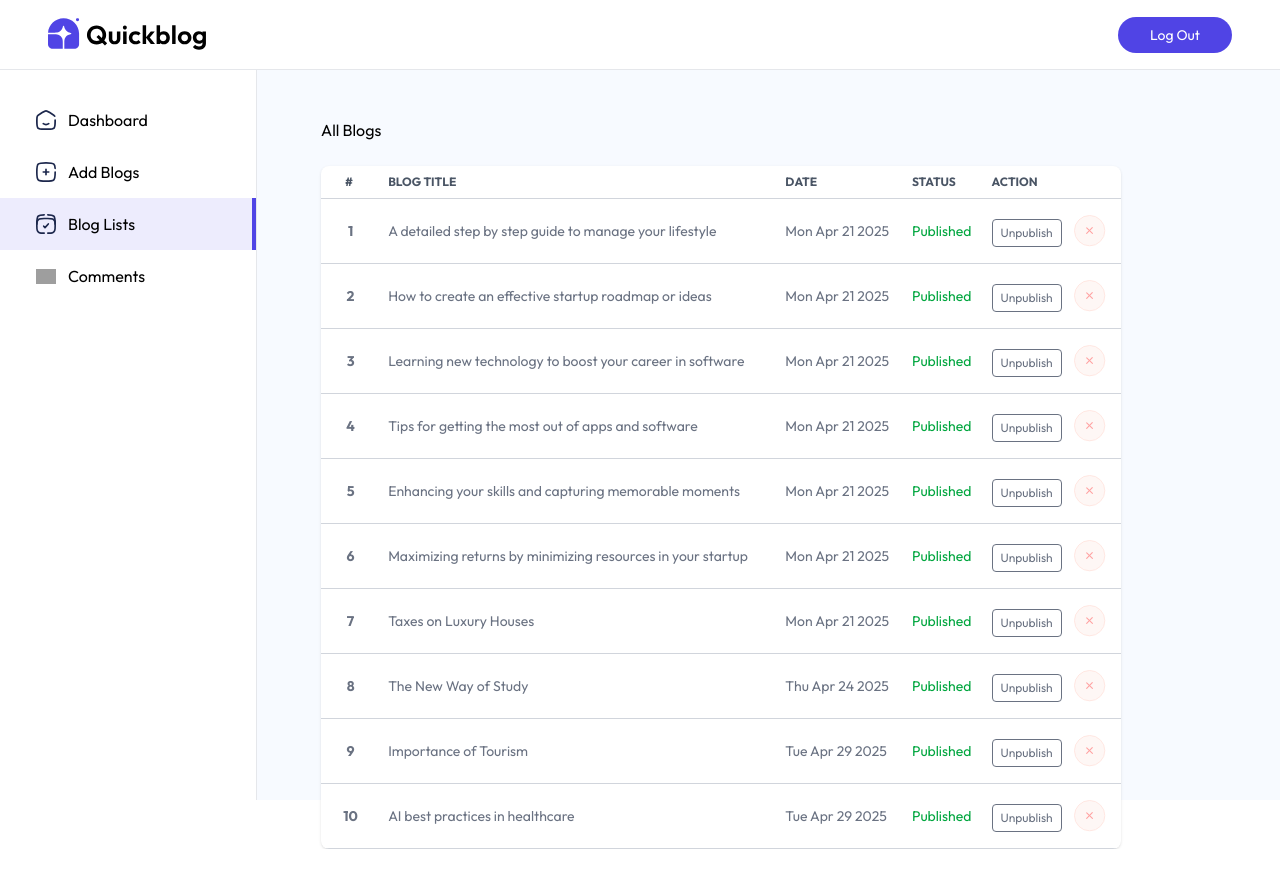
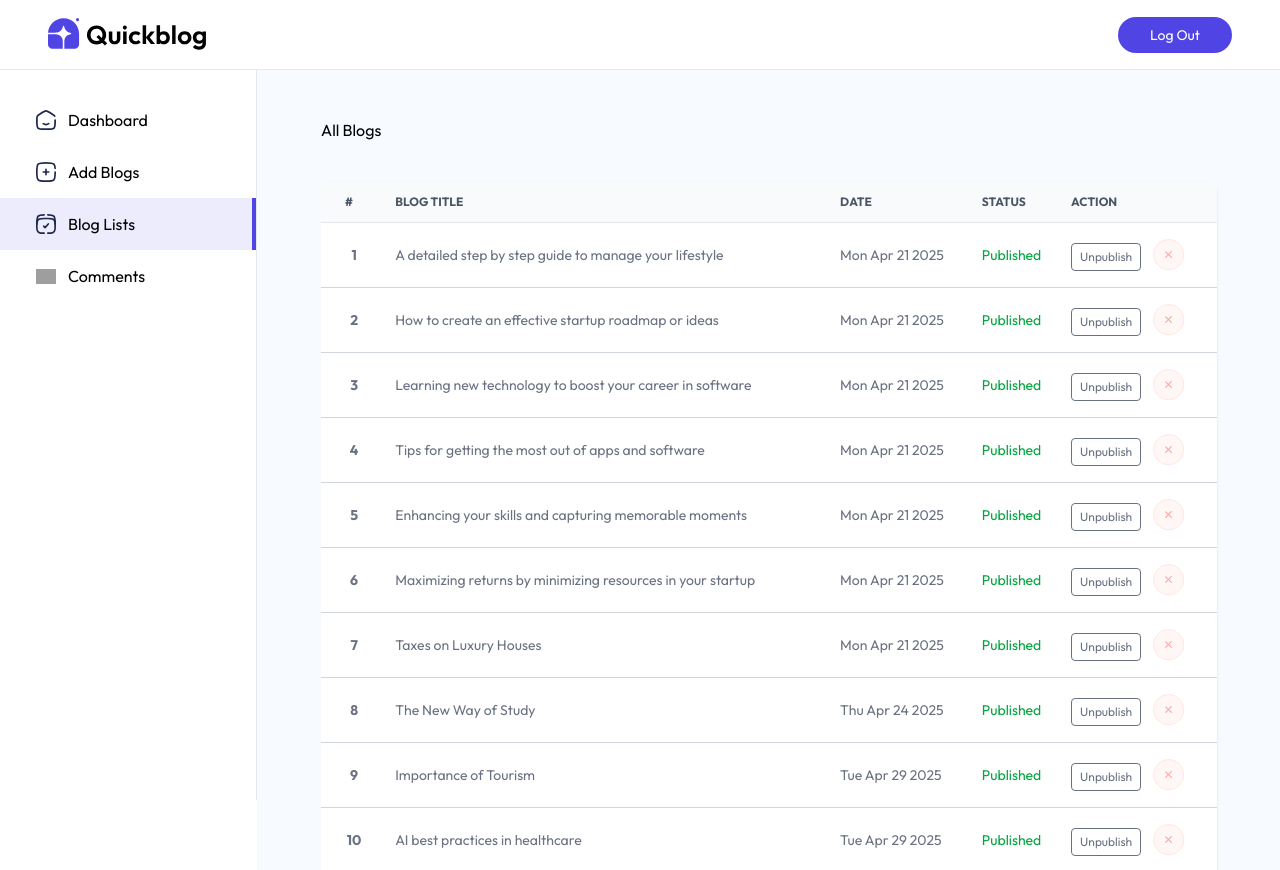
Before and after one commit to outgoingrudra/Blog-site, a React (Vite) app in the folder frontend/: page /admin/listBlog in a window 1280 px wide. Before the commit the page ends 849 px from the top, so only its background shows below. Built offline with nearby package versions, Linux system fonts and the light colour scheme; grey boxes are pictures that could not be loaded.

Commit message:
changes made

```diff
--- a/frontend/src/Pages/Admin/Comments.jsx
+++ b/frontend/src/Pages/Admin/Comments.jsx
@@ -1,6 +1,7 @@
-import React from 'react'
+import React, { useState } from 'react'
 
 export default function Comments() {
+  const [comments,setComments] = useState([])
   return (
     <div>Comments</div>
   )
--- a/frontend/src/Pages/Admin/ListBlog.jsx
+++ b/frontend/src/Pages/Admin/ListBlog.jsx
@@ -2,6 +2,7 @@ import React, { useEffect, useState } from "react";
 import { blog_data } from "../../assets/assets";
 import BlogTableItem from "../../Components/admin/BlogTableItem";
 import assets from "../../assets/assets";
+
 export default function ListBlog() {
   const [blogs, setBlogs] = useState([]);
 
@@ -12,49 +13,45 @@ export default function ListBlog() {
   useEffect(() => {
     fetchBlogs();
   }, []);
+
   return (
-    <div className="flex-1 pt-5 px-5 sm:pt-12  sm:pl-16 bg-blue-50/50">
-      <h1 className="">All Blogs</h1>
-      <div className="">
-        <div className="flex items-center gap-3 mt-6 text-gray-600">
+    // Main container with full height
+    <div className="flex-1 h-screen flex flex-col pt-5 px-5 sm:pt-12 sm:pl-16 bg-blue-50/50">
+      <h1 className="mb-4 flex-shrink-0">All Blogs</h1>
 
-          <div className="relative h-4/5 max-w-4xl overflow-x-auto shadow rounded-lg  scrollbar-hide bg-white ">
-            <table className="md:w-[800px] w-full text-sm  text-gray-500">
-              <thead className=" text-xs text-gray-600 text-left uppercase">
+      {/* Content container that takes remaining space */}
+      <div className="flex-1 min-h-0 overflow-hidden">
+        <div className="flex items-start gap-3 mt-6 text-gray-600 h-full">
+          <div className="relative max-w-4xl w-full h-full shadow rounded-lg bg-white flex flex-col">
+
+            {/* Table container with defined max height and scroll */}
+            <div className="flex-1 min-h-0 max-h-full overflow-auto">
+              <table className="min-w-full table-auto text-sm text-gray-500">
+                <thead className="text-xs text-gray-600 text-left uppercase bg-gray-50 sticky top-0 z-10">
                   <tr>
-                  <th scope="col" className="px-2 py-2 xl:px-6">
-                    #
-                  </th>
-                  <th scope="col" className="px-2 py-2">
-                    Blog Title
-                  </th>
-                  <th scope="col" className="px-2 py-2 max-sm:hidden">
-                    Date
-                  </th>
-                  <th scope="col" className="px-2 py-2 max-sm:hidden">
-                    Status
-                  </th>
-                  <th scope="col" className="px-2 py-2">
-                    Action
-                  </th>
+                    <th className="px-2 py-3 xl:px-6 border-b border-gray-200">#</th>
+                    <th className="px-2 py-3 border-b border-gray-200">Blog Title</th>
+                    <th className="px-2 py-3 max-sm:hidden border-b border-gray-200">Date</th>
+                    <th className="px-2 py-3 max-sm:hidden border-b border-gray-200">Status</th>
+                    <th className="px-2 py-3 border-b border-gray-200">Action</th>
                   </tr>
                 </thead>
+
                 <tbody>
-                {blogs.map((b, i) => {
-                  return (
+                  {blogs.map((b, i) => (
                     <BlogTableItem
                       key={b._id}
                       blog={b}
                       fetchBlog={fetchBlogs}
                       index={i + 1}
                     />
-                  );
-                })}
+                  ))}
                 </tbody>
               </table>
             </div>
           </div>
         </div>
       </div>
+    </div>
   );
 }
```
Lines whose indentation alone changed are shown as unchanged.
